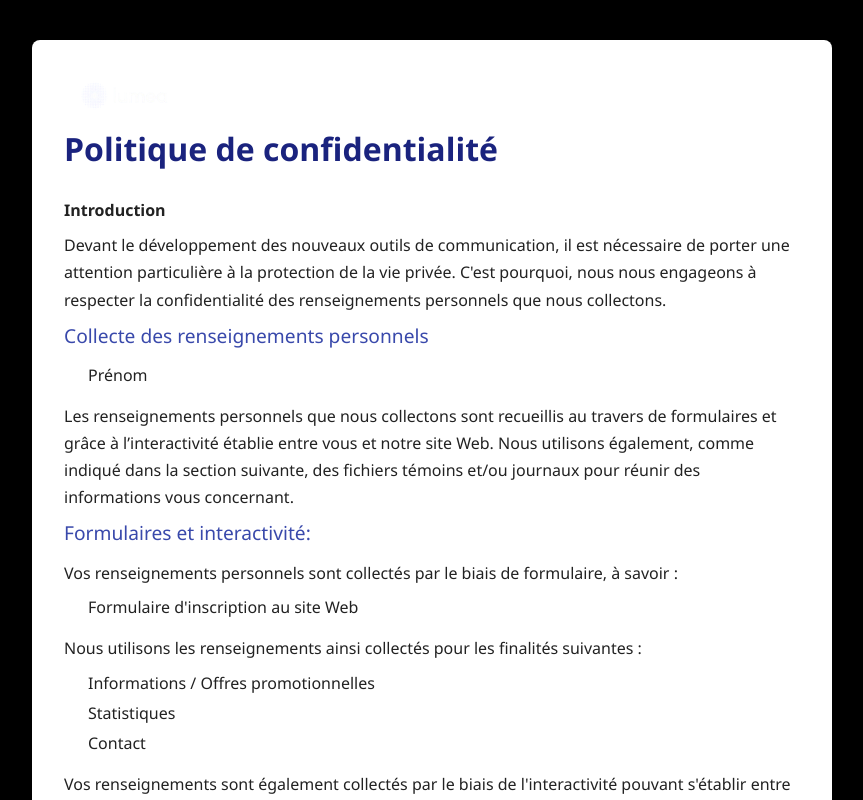
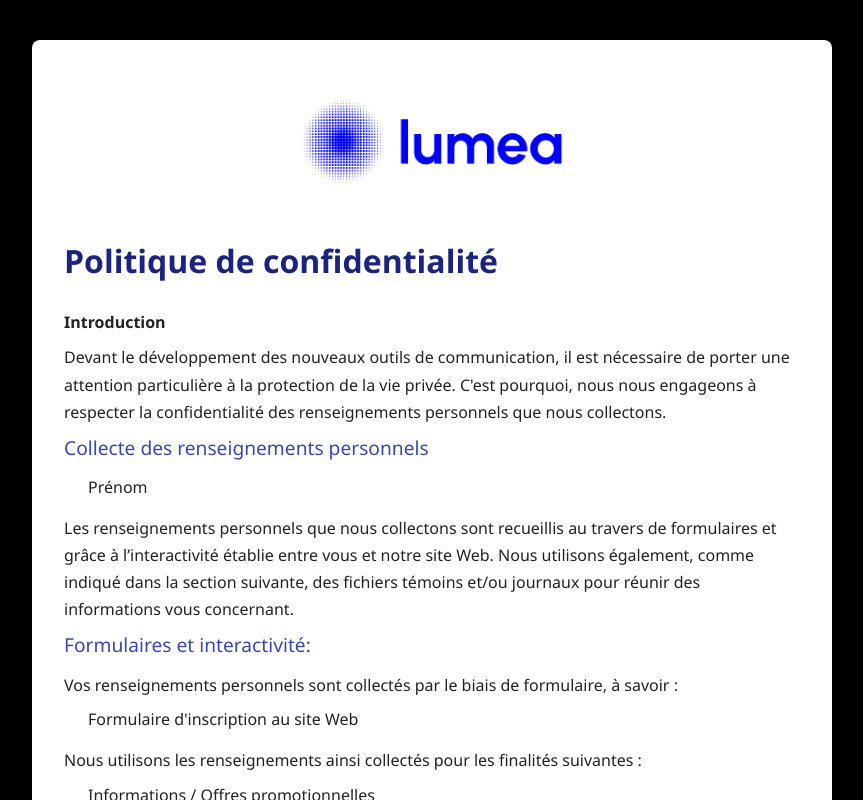
Before and after one commit to Nathaniel-Josse/compet_ls, a Next.js app in the folder front/: page /privacy in a window 1280 px wide. Shown: the whole page, without its empty margins (208-1071 px from the left). Built offline with nearby package versions, Linux system fonts and the light colour scheme.

Commit message:
fixed logo appearances

```diff
--- a/front/src/app/globals.css
+++ b/front/src/app/globals.css
@@ -51,3 +51,9 @@ html, body, #__next {
         transform: rotate(360deg);
     }
 }
+
+.logoContainer {
+    display: flex;
+    justify-content: center;
+    margin-bottom: 1.5rem;
+}
--- a/front/src/app/privacy/page.tsx
+++ b/front/src/app/privacy/page.tsx
@@ -6,16 +6,17 @@ import Link from "next/link";
 export default function PrivacyPage() {
     return (
         <main className={styles.privacyContainer}>
-            <Link href="/" style={{ display: "inline-block" }}>
-                <Image
-                    src="/images/logo_lumea_rect_transp.webp"
-                    alt="Logo de Luméa"
-                    className={styles.logo}
-                    width={120}
-                    height={120}
-                    priority
-                />
-            </Link>
+            <div className="logoContainer">
+                <Link href="/">
+                    <Image
+                        src="/images/logo_lumea_bleu_rect_transp.webp"
+                        alt="Logo de Luméa"
+                        width={360}
+                        height={360}
+                        priority
+                    />
+                </Link>
+            </div>
             <h1 className={styles.privacyTitle}>Politique de confidentialité</h1>
             <div className={styles.privacyText}><strong>Introduction</strong></div>
             <div className={styles.privacyText}>
```
Also changed, not shown: front/src/app/blog/page.tsx (+4 -3 lines), front/src/app/terms/page.tsx (+11 -10 lines), front/public/images/logo_lumea_bleu_rect_transp.webp (added).
